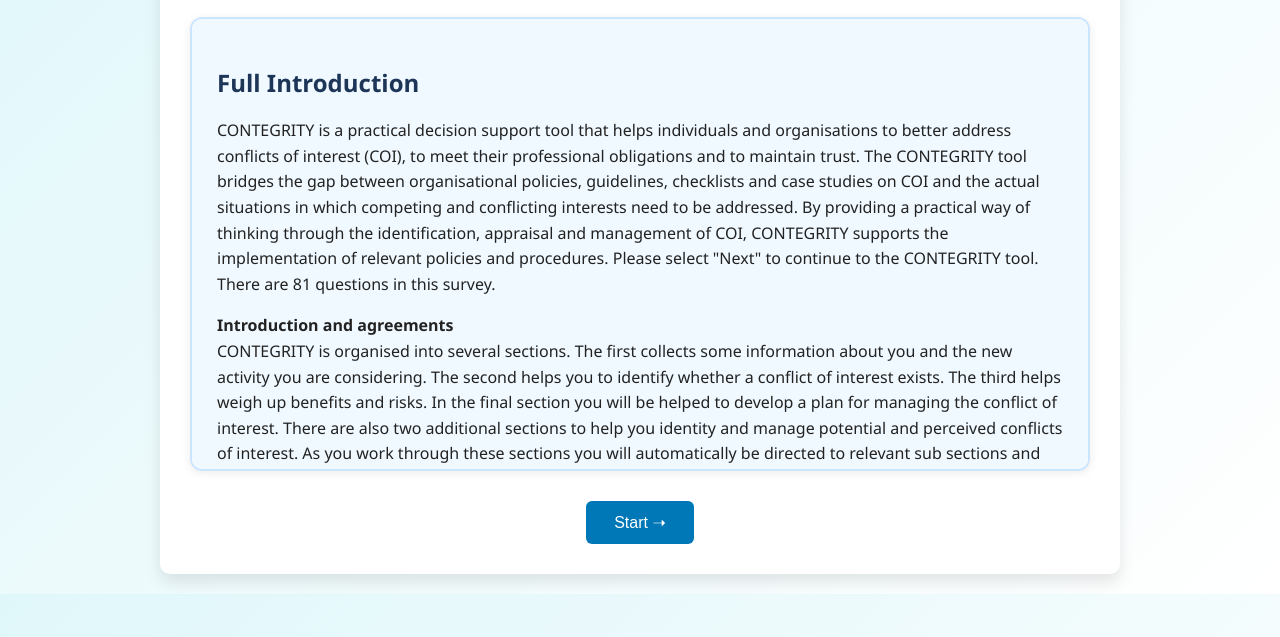
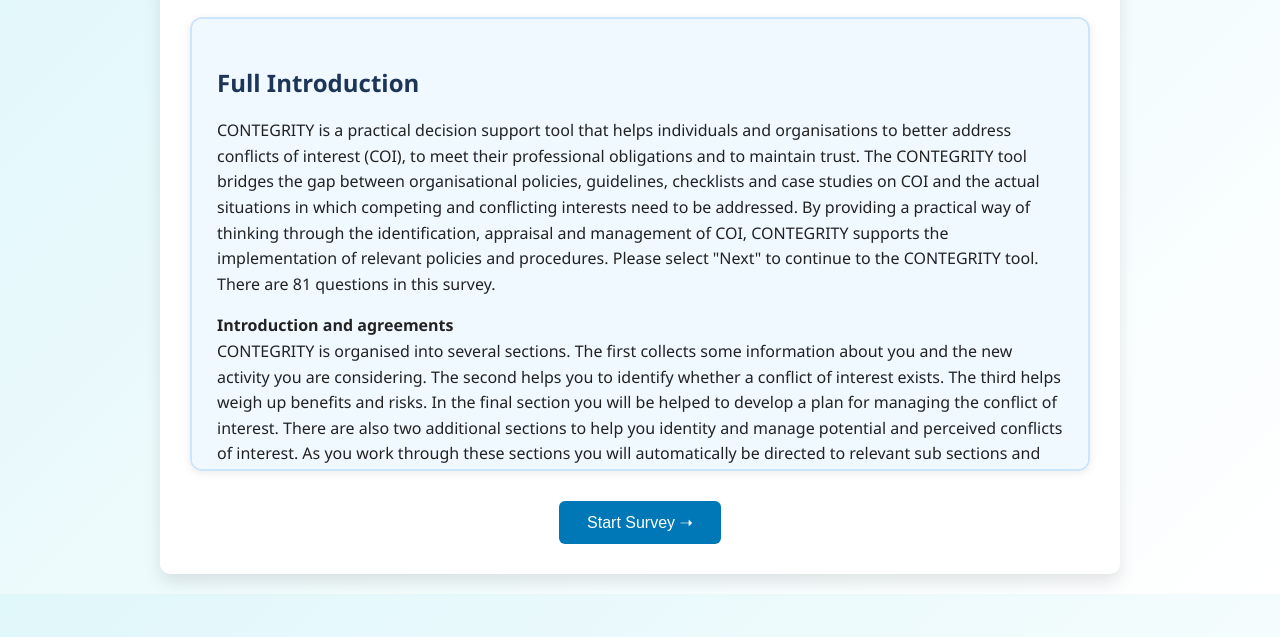
Before and after one commit to avisek77/conflict-of-interest-tool, a plain HTML site: page Project/index.html in a window 1280 px wide. Shown: the part 163-800 px from the top of the page. Drawn offline with Linux system fonts and the light colour scheme.

Commit message:
Commenting Thoughts
It's starting to look good. I just commented on some of the text that I think we should change.

```diff
--- a/Project/index.html
+++ b/Project/index.html
@@ -1,11 +1,13 @@
 <!DOCTYPE html>
 <html lang="en">
+
 <head>
   <meta charset="UTF-8" />
   <meta name="viewport" content="width=device-width, initial-scale=1.0"/>
   <title>Contegrity Tool – Section 1</title>
-   <link rel="stylesheet" href="styles.css" />
+  <link rel="stylesheet" href="styles.css" />
 </head>
+
 <body>
   <div class="container">
     <h1>Welcome to <span class="highlight">CONTEGRITY</span></h1>
@@ -35,6 +37,15 @@
         <strong>Data storage and security</strong><br/>
         For more information about the security of data on the server, click <a href="https://tools.attestsolutions.com.au/security-statement-1.0.0.html" target="_blank">here</a>.
         Our Privacy Policy and Mandatory Data Breach Plan can be found at <a href="http://www.contegrityethics.com.au" target="_blank">www.contegrityethics.com.au</a>.
+
+        <!--
+          I believe we are going to be getting rid of the contegrity website Wendy originally created,
+          I was thinking maybe we can have a section on the main page like a navigation bar to outline
+          Privacy, Data storage, About Contegrity etc.
+
+          Honestly I don't know if a navigation bar will suit the current 'look' of the website but
+          we can see what Wendy thinks.
+        -->
       </p>
 
       <p>
@@ -48,13 +59,20 @@
         You may also receive a prompt or email requesting you to complete an optional user experience survey.
       </p>
 
+        <!--
+          Wendy doesn't want to store any of the data from the survey the users complete so I don't
+          think we should be giving users the option to erase all the data because we don't keep any of it in the first place.
+
+          I believe she does want to track the number of PDF files generated though so we can look into that a bit later.
+        -->
+
       <p>
         For more information about Contegrity, please visit our website
         <a href="http://www.contegrityethics.com.au" target="_blank">www.contegrityethics.com.au</a>.
       </p>
     </div>
 
-    <button class="next-button" onclick="alert('Proceeding to Section 1 Questions...')">Start ➝</button>
+    <button class="next-button" onclick="alert('Proceeding to Section 1 Questions...')">Start Survey ➝</button>
   </div>
 </body>
 </html>
```
Also changed, not shown: 1 other file.
